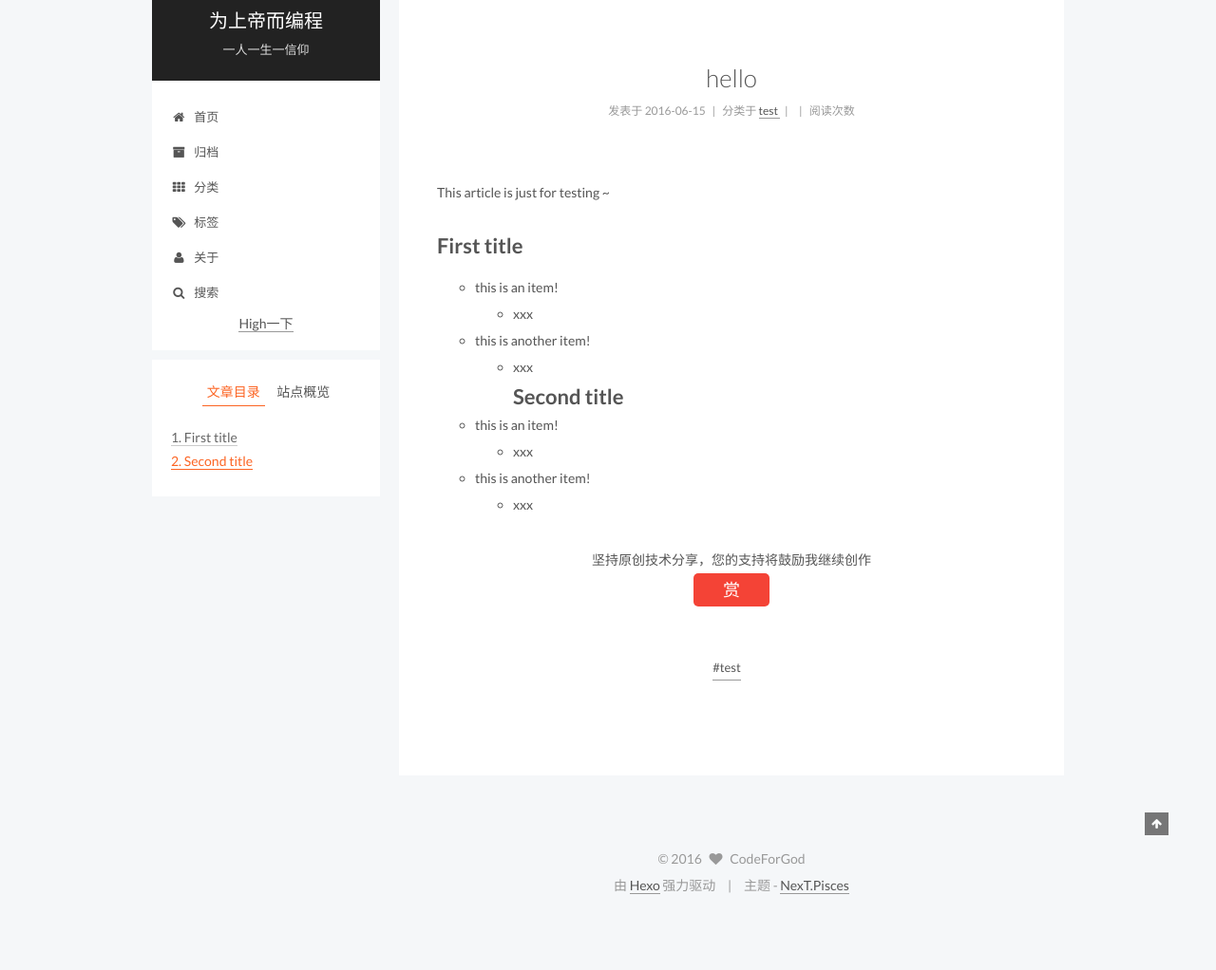
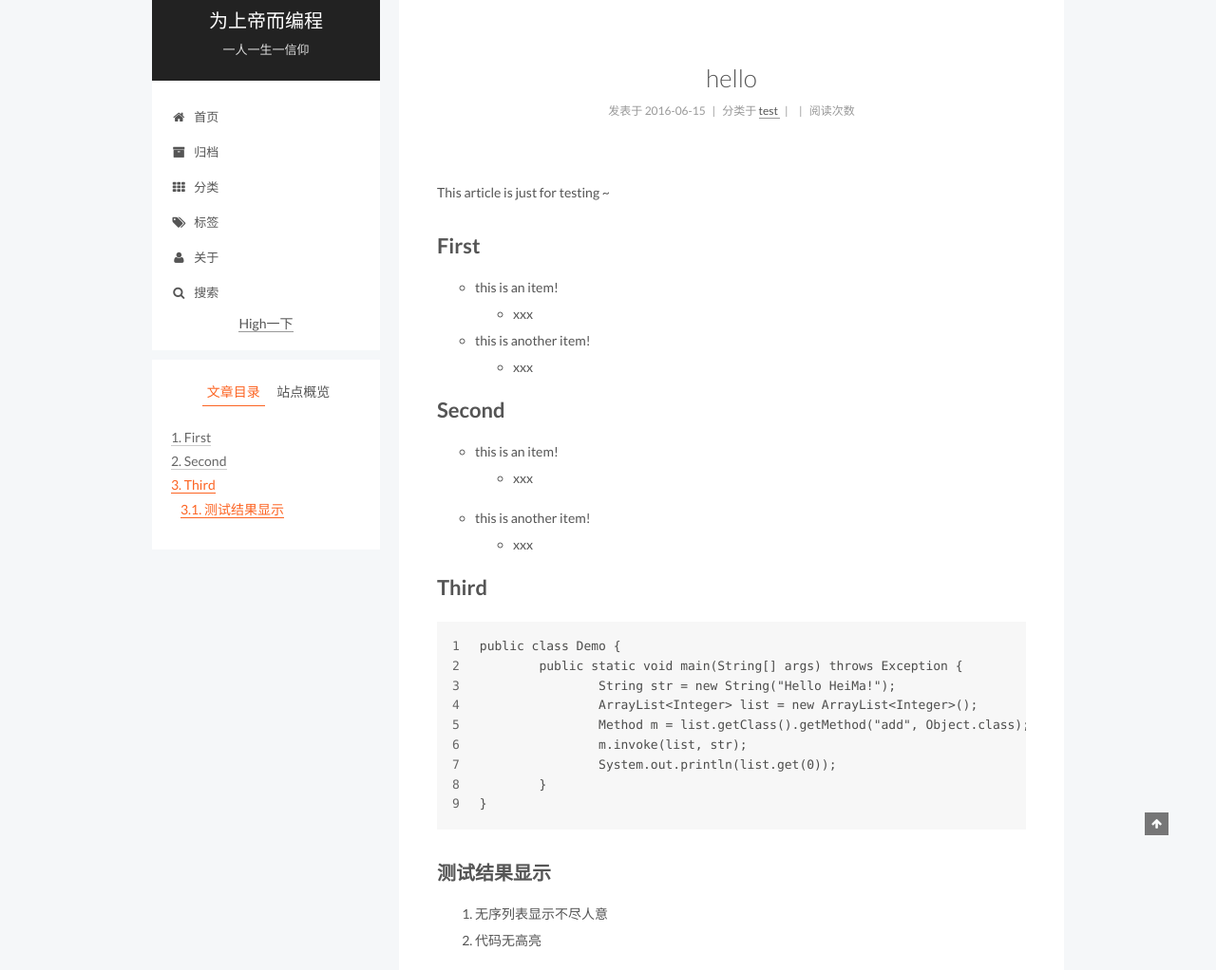
Before and after one commit to codeforgod/codeforgod.github.io, a plain HTML site: page 2016/06/15/hello/index.html in a window 1280 px wide. Shown: the part 20-1042 px from the top of the page at 95% size. Before the commit the page ends 987 px from the top, so only its background shows below. Drawn offline with Linux system fonts and the light colour scheme; a script that the page names is missing.

Commit message:
Site updated: 2016-06-18 12:54:25

```diff
--- a/2016/06/15/hello/index.html
+++ b/2016/06/15/hello/index.html
@@ -92,7 +92,7 @@
 <meta property="og:url" content="http://codeforgod.github.io/2016/06/15/hello/index.html">
 <meta property="og:site_name" content="为上帝而编程">
 <meta property="og:description" content="This article is just for testing ~">
-<meta property="og:updated_time" content="2016-06-18T04:20:20.169Z">
+<meta property="og:updated_time" content="2016-06-18T04:53:28.340Z">
 <meta name="twitter:card" content="summary">
 <meta name="twitter:title" content="hello">
 <meta name="twitter:description" content="This article is just for testing ~">
@@ -515,15 +515,7 @@
 
 
         <p>This article is just for testing ~<br><a id="more"></a></p>
-<h1 id="First-title"><a href="#First-title" class="headerlink" title="First title"></a>First title</h1><ul>
-<li>this is an item!<ul>
-<li>xxx</li>
-</ul>
-</li>
-<li>this is another item!<ul>
-<li>xxx<h1 id="Second-title"><a href="#Second-title" class="headerlink" title="Second title"></a>Second title</h1></li>
-</ul>
-</li>
+<h1 id="First"><a href="#First" class="headerlink" title="First"></a>First</h1><ul>
 <li>this is an item!<ul>
 <li>xxx</li>
 </ul>
@@ -533,6 +525,23 @@
 </ul>
 </li>
 </ul>
+<h1 id="Second"><a href="#Second" class="headerlink" title="Second"></a>Second</h1><ul>
+<li>this is an item!<ul>
+<li>xxx</li>
+</ul>
+</li>
+</ul>
+<ul>
+<li>this is another item!<ul>
+<li>xxx</li>
+</ul>
+</li>
+</ul>
+<h1 id="Third"><a href="#Third" class="headerlink" title="Third"></a>Third</h1><figure class="highlight plain"><table><tr><td class="gutter"><pre><span class="line">1</span><br><span class="line">2</span><br><span class="line">3</span><br><span class="line">4</span><br><span class="line">5</span><br><span class="line">6</span><br><span class="line">7</span><br><span class="line">8</span><br><span class="line">9</span><br></pre></td><td class="code"><pre><span class="line">public class Demo &#123;</span><br><span class="line">	public static void main(String[] args) throws Exception &#123;</span><br><span class="line">		String str = new String(&quot;Hello HeiMa!&quot;);				//建立一个String对象</span><br><span class="line">		ArrayList&lt;Integer&gt; list = new ArrayList&lt;Integer&gt;();			//建立一个ArrayList&lt;Integer&gt;对象</span><br><span class="line">		Method m = list.getClass().getMethod(&quot;add&quot;, Object.class);		//通过list类对象获取add(Object e)方法</span><br><span class="line">		m.invoke(list, str);							//让list调用反射的add方法添加一个String对象即str</span><br><span class="line">		System.out.println(list.get(0));					//打印输出</span><br><span class="line">	&#125;</span><br><span class="line">&#125;</span><br></pre></td></tr></table></figure>
+<h2 id="测试结果显示"><a href="#测试结果显示" class="headerlink" title="测试结果显示"></a>测试结果显示</h2><ol>
+<li>无序列表显示不尽人意</li>
+<li>代码无高亮</li>
+</ol>
 
 
     </div>
@@ -716,7 +725,7 @@
 
 
 
-              <div class="post-toc-content"><ol class="nav"><li class="nav-item nav-level-1"><a class="nav-link" href="#First-title"><span class="nav-number">1.</span> <span class="nav-text">First title</span></a></li><li class="nav-item nav-level-1"><a class="nav-link" href="#Second-title"><span class="nav-number">2.</span> <span class="nav-text">Second title</span></a></li></ol></div>
+              <div class="post-toc-content"><ol class="nav"><li class="nav-item nav-level-1"><a class="nav-link" href="#First"><span class="nav-number">1.</span> <span class="nav-text">First</span></a></li><li class="nav-item nav-level-1"><a class="nav-link" href="#Second"><span class="nav-number">2.</span> <span class="nav-text">Second</span></a></li><li class="nav-item nav-level-1"><a class="nav-link" href="#Third"><span class="nav-number">3.</span> <span class="nav-text">Third</span></a><ol class="nav-child"><li class="nav-item nav-level-2"><a class="nav-link" href="#测试结果显示"><span class="nav-number">3.1.</span> <span class="nav-text">测试结果显示</span></a></li></ol></li></ol></div>
 
           </div>
         </section>
--- a/css/main.css
+++ b/css/main.css
@@ -1664,7 +1664,7 @@ pre .javascript .function {
   width: 4px;
   height: 4px;
   border-radius: 50%;
-  background: #2f2bff;
+  background: #c249a4;
 }
 .links-of-blogroll {
   font-size: 13px;
```
Also changed, not shown: about/index.html (+2 -2 lines).
